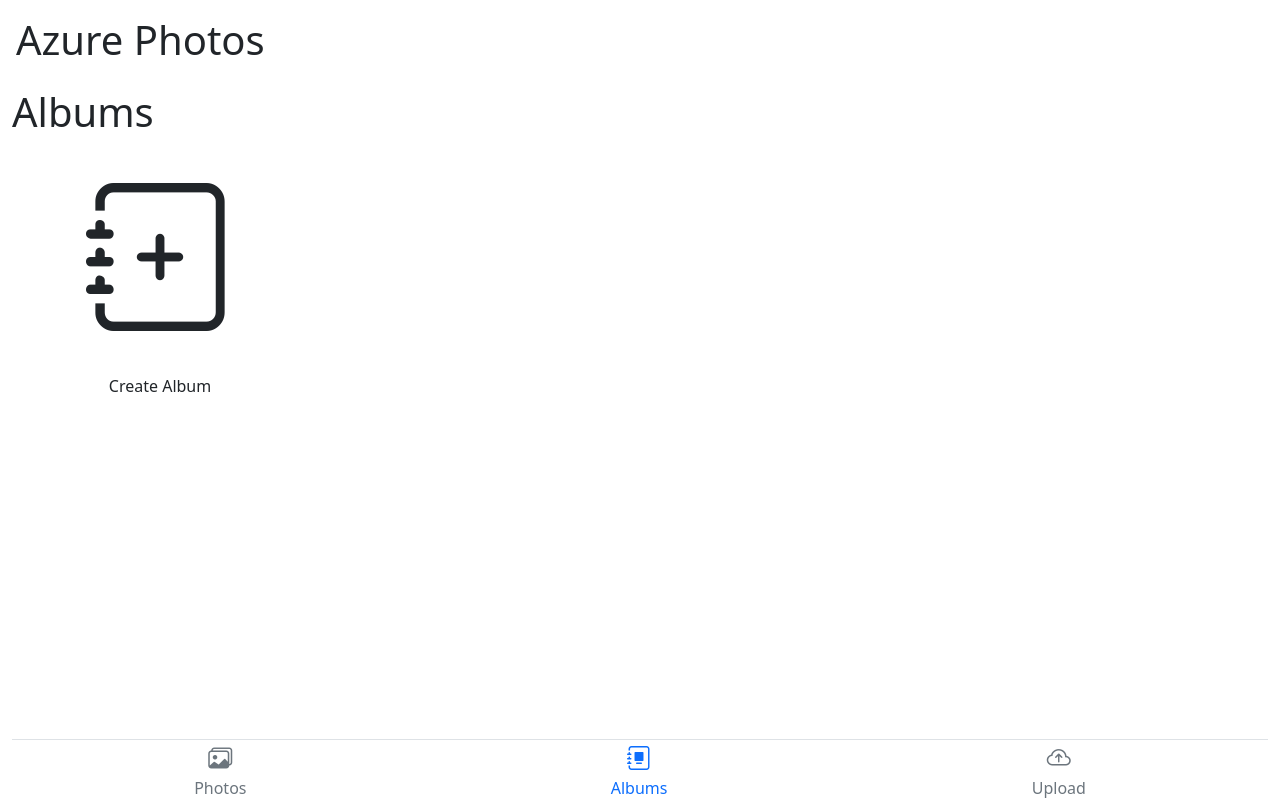
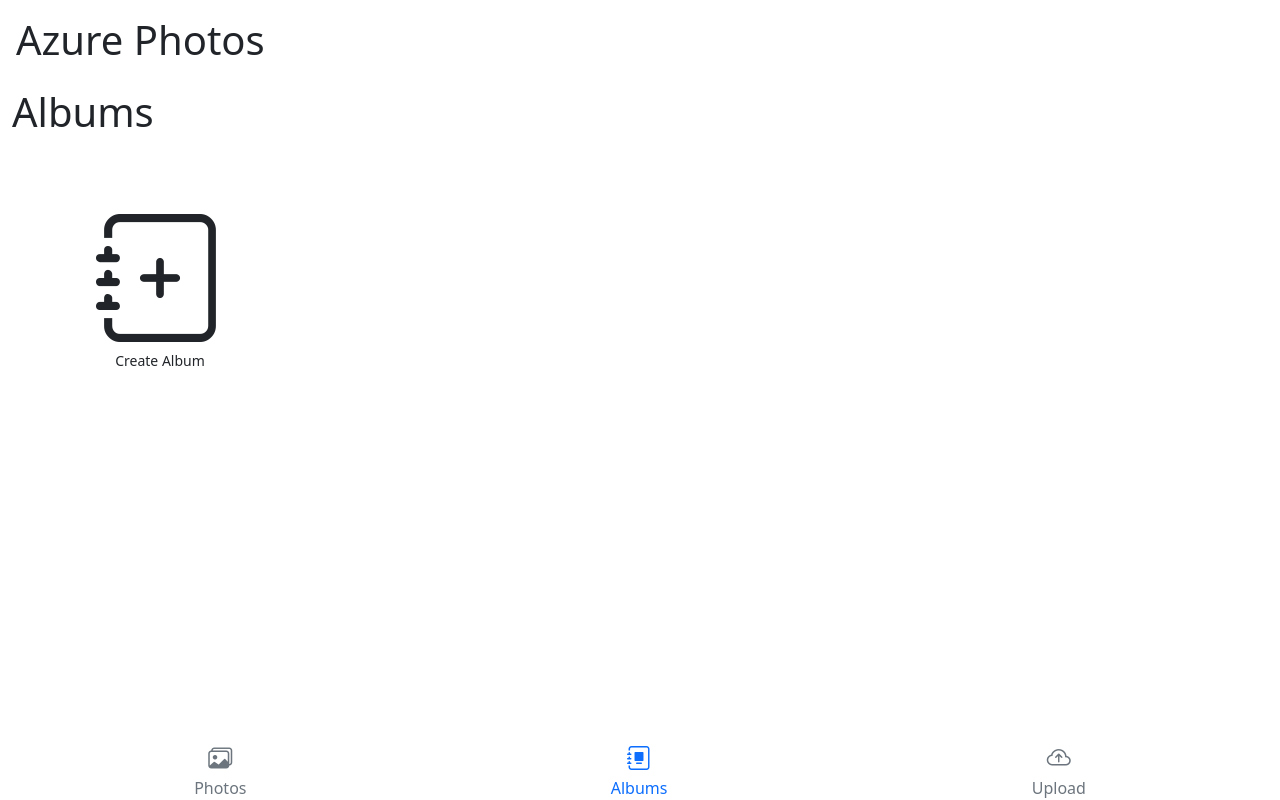
Before and after one commit to wmboyles/AzurePhotos, a Flask app: page / in a window 1280 px wide, after a click on "Albums". Run offline with Flask 3, Linux system fonts and the light colour scheme; some libraries are stand-ins or nearby versions.

Commit message:
Mostly iPhone UI fixes

```diff
--- a/azurephotos/static/index.css
+++ b/azurephotos/static/index.css
@@ -1,19 +1,18 @@
 main {
     padding: 0px
              max(12px, env(safe-area-inset-right))
-             max(64px, env(safe-area-inset-bottom))
+             calc(64px + env(safe-area-inset-bottom))
              max(12px, env(safe-area-inset-left));
 }
 
-/* TODO: This should probably identify the footer itself */
-div.fixed-bottom {
+#appFooter {
     position: fixed;
     bottom: 0;
     left: 0;
     right: 0;
-    padding: 12px
+    padding: 0
              max(12px, env(safe-area-inset-right))
-             0
+             env(safe-area-inset-bottom)
              max(12px, env(safe-area-inset-left));
 }
 
@@ -21,10 +20,18 @@ div.fixed-bottom {
     display: none !important;
 }
 
-#fullsizeModal .modal-content {
+#fullsizeModal {
+    --bs-modal-bg: #111;
     height: 100dvh;
-    --bs-modal-bg: #111;
     background: var(--bs-modal-bg);
+}
+
+#fullsizeModal .modal-header {
+    padding-top: env(safe-area-inset-top) !important;
+}
+
+#fullsizeModal .modal-footer {
+    padding-bottom: env(safe-area-inset-bottom) !important;
 }
 
 #fullsizeModalBody img,
@@ -43,7 +50,7 @@ div.fixed-bottom {
 .photo-card {
     position: relative;
     transition: transform 0.2s;
-    /* Prevent browser from treating long press as test selection or callout gesture */
+    touch-action: pan-y pinch-zoom;
     -webkit-user-select: none;
     user-select: none;
     -webkit-touch-callout: none;
@@ -95,6 +102,13 @@ div.fixed-bottom {
     opacity: 1;
 }
 
+/* Upload: Always show action buttons on touch devices */
+@media (hover: none) {
+    #uploadSelectedFiles .photo-action {
+        opacity: 1;
+    }
+}
+
 .img-thumbnail {
     width: 100%;
     margin: 0;
@@ -122,8 +136,11 @@ div.fixed-bottom {
 
 #createAlbumCard {
     container-type: inline-size;
+    aspect-ratio: 1;
+    cursor: pointer;
 }
 
 .create-album-icon {
-    font-size: 50cqw;
+    font-size: clamp(2rem, 50cqw, 8rem);
+    line-height: 1;
 }
--- a/azurephotos/templates/base.html
+++ b/azurephotos/templates/base.html
@@ -20,7 +20,7 @@
   {% block jsinit %}
   {% endblock %}
 
-  <link rel="stylesheet" href="/static/index.css">
+  <link rel="stylesheet" href="{{ static_asset_url('index.css') }}">
   <link rel="stylesheet" href="https://cdn.jsdelivr.net/npm/bootstrap-icons@1.13.1/font/bootstrap-icons.min.css">
 </head>
 
@@ -86,7 +86,7 @@
         <div class="col">
           <div class="photo-card d-flex flex-column align-items-center justify-content-center h-100" id="createAlbumCard">
             <i class="bi bi-journal-plus create-album-icon photo-card"></i>
-            <span class="mt-2">Create Album</span>
+            <span class="mt-2 small text-nowrap">Create Album</span>
           </div>
         </div>
 
@@ -120,8 +120,8 @@
 
   {% include "partials/viewer.html" %}
 
-  <div class="fixed-bottom d-flex flex-column">
-    <div class="d-flex align-items-center gap-2 border-top bg-white" id="selectionBar" role="region" hidden>
+  <div class="fixed-bottom d-flex flex-column bg-white" id="appFooter">
+    <div class="d-flex align-items-center gap-2 border-top" id="selectionBar" role="region" hidden>
       <button type="button" class="btn btn-outline-secondary icon-button" id="clearSelectionBtn">
         <i class="bi bi-x-lg" aria-hidden="true"></i>
       </button>
@@ -152,7 +152,7 @@
     {% include "partials/nav.html" %}
   </div>
 
-  <script src="/static/index.js"></script>
+  <script src="{{ static_asset_url('index.js') }}"></script>
 </body>
 
 </html>
--- a/azurephotos/templates/partials/nav.html
+++ b/azurephotos/templates/partials/nav.html
@@ -1,4 +1,4 @@
-<nav class="d-flex border-top bg-white" aria-label="Main navigation">
+<nav class="d-flex" aria-label="Main navigation">
   <a href="{% if album is defined %}/{% endif %}#photos" data-view="photos"
     class="flex-fill d-flex flex-column align-items-center text-decoration-none text-secondary">
     <i class="bi bi-images fs-4" aria-hidden="true"></i>
--- a/azurephotos/templates/partials/viewer.html
+++ b/azurephotos/templates/partials/viewer.html
@@ -7,7 +7,7 @@
         </button>
         <h2 class="modal-title text-truncate flex-grow-1" id="fullsizeModalLabel">Photo Title</h2>
       </div>
-      <div class="modal-body py-0 d-flex justify-content-center" id="fullsizeModalBody">
+      <div class="modal-body p-0 d-flex align-items-center justify-content-center overflow-hidden" id="fullsizeModalBody">
         <!-- Img or video will be added here -->
       </div>
       <div class="modal-footer border-0 p-0 justify-content-center">
```
Also changed, not shown: azurephotos/static/index.js (+42 -30 lines).
